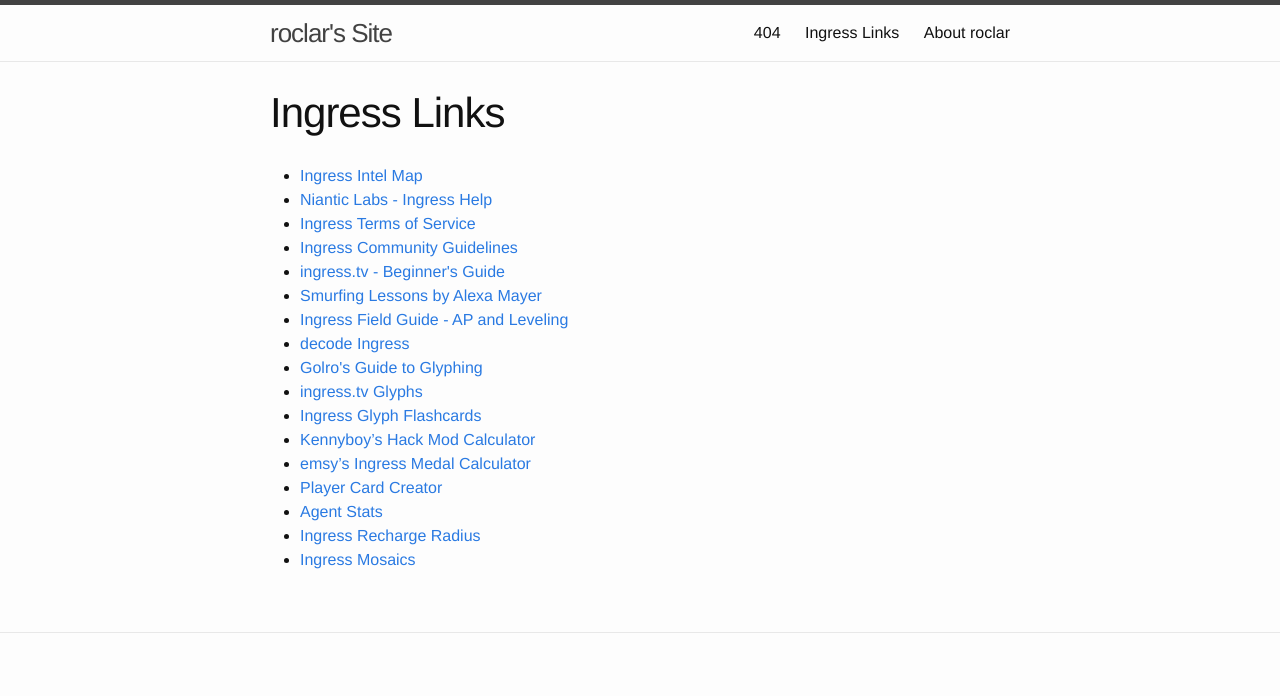
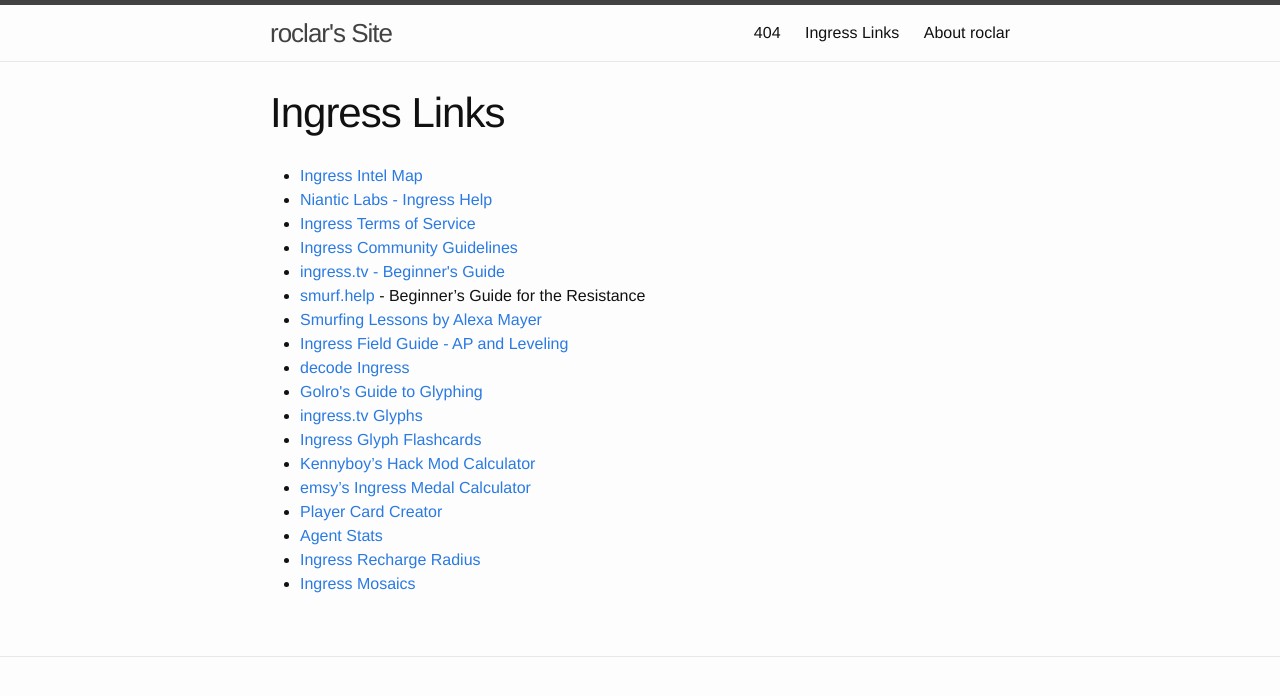
Before and after one commit to roclar/roclar.github.io, a Jekyll site: the page built from ingress.md, in a window 1280 px wide. Shown: the top 696 px of the page. Built offline with Jekyll 4.4.1, drawn with Linux system fonts in a browser that asks for light colours.

Commit message:
Added smurf.help

```diff
--- a/ingress.md
+++ b/ingress.md
@@ -9,6 +9,7 @@
 - [Ingress Terms of Service](https://www.ingress.com/terms)
 - [Ingress Community Guidelines](https://support.ingress.com/hc/en-us/articles/206606858-Ingress-Community-Guidelines)
 - [ingress.tv - Beginner\'s Guide](http://www.ingress.tv/noob/)
+- [smurf.help](http://smurf.help/) - Beginner's Guide for the Resistance
 - [Smurfing Lessons by Alexa Mayer](https://plus.google.com/u/0/photos/+AlexaMayer/albums/6069486745282199137)
 - [Ingress Field Guide - AP and Leveling](http://ingressfieldguide.com/content/action-points-ap-leveling)
 - [decode Ingress](http://decodeingress.me/)
```
